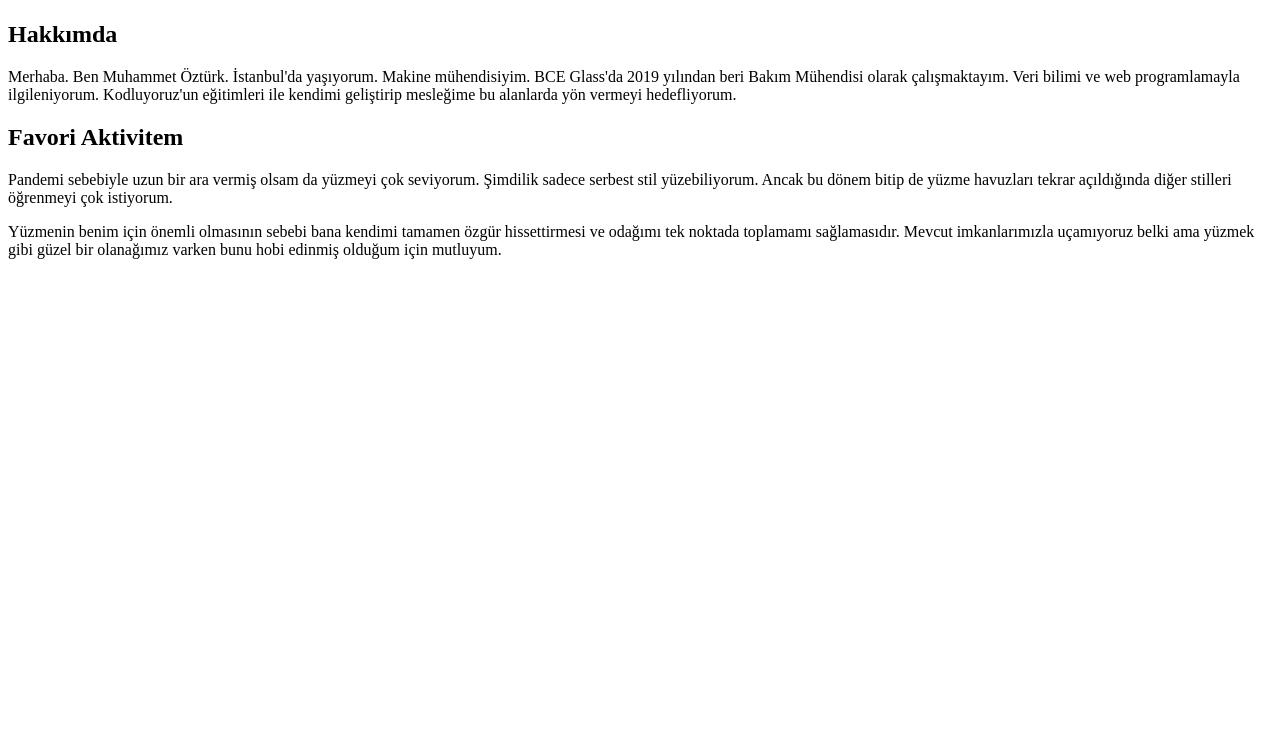
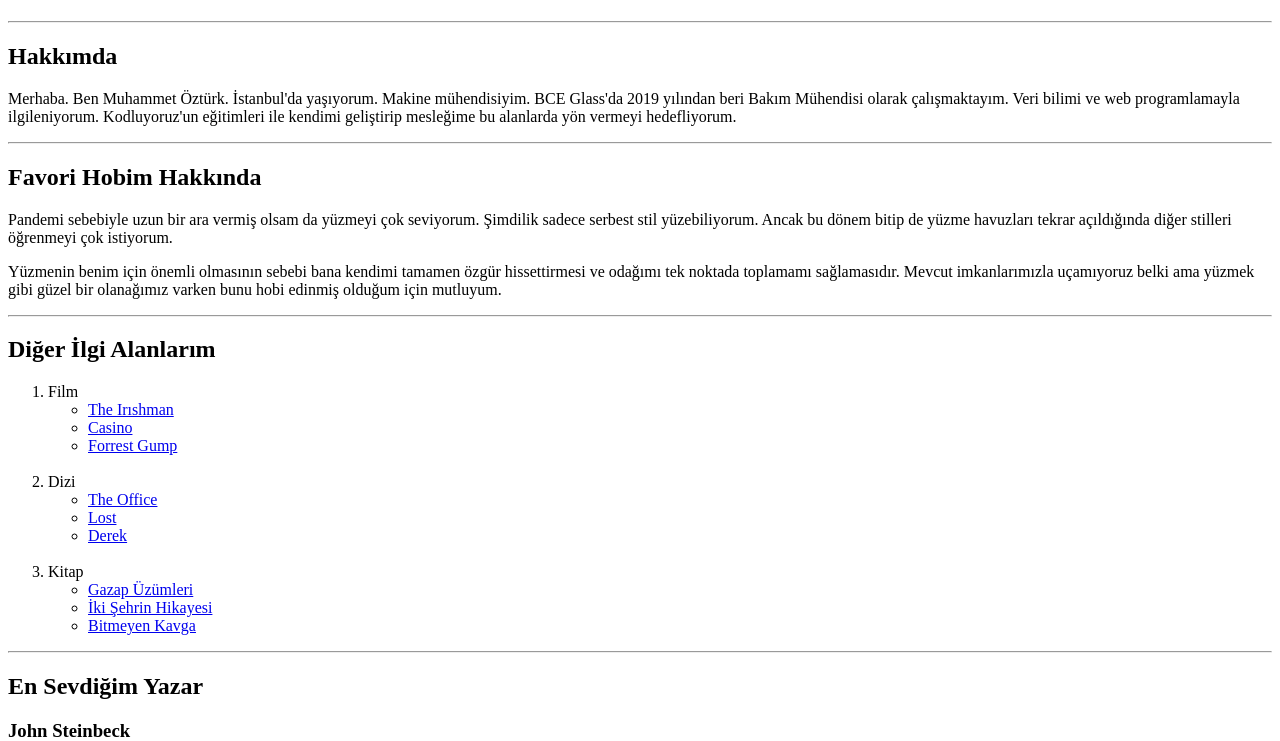
Before and after one commit to muhammetozturk95/exercises, a plain HTML site: page index.html in a window 1280 px wide. Shown: the part 59-800 px from the top of the page. Drawn offline with Linux system fonts and the light colour scheme.

Commit message:
ilgi alanları ve en sevdiğim yazar bölümü eklendi.

```diff
--- a/index.html
+++ b/index.html
@@ -7,16 +7,108 @@
 <body>
     <!-- Ana başlık -->
     <h1>Muhammet Öztürk</h1>
+    <hr>
 
+    <div>
         <!-- Hakkımda bölümü -->
         <h2>Hakkımda</h2>
         <p>Merhaba. Ben Muhammet Öztürk. İstanbul'da yaşıyorum. Makine mühendisiyim. BCE Glass'da 2019 yılından beri Bakım Mühendisi olarak çalışmaktayım. Veri bilimi ve web programlamayla ilgileniyorum. Kodluyoruz'un eğitimleri ile kendimi geliştirip mesleğime bu alanlarda yön vermeyi hedefliyorum. </p>
+    </div>
+    <hr>
 
+    <div>
             <!-- En sevdiğim hobim olan yüzmeden bahsettim -->
-    <h2>Favori Aktivitem </h2>
+            <h2>Favori Hobim Hakkında </h2>
             <p>Pandemi sebebiyle uzun bir ara vermiş olsam da yüzmeyi çok seviyorum. Şimdilik sadece serbest stil yüzebiliyorum. Ancak bu dönem bitip de yüzme havuzları tekrar açıldığında diğer stilleri öğrenmeyi çok istiyorum.</p>
 
-    <!-- Yüzmenin benim için neden önemli olduğundan bahsettim  -->
             <p>Yüzmenin benim için önemli olmasının sebebi bana kendimi tamamen özgür hissettirmesi ve odağımı tek noktada toplamamı sağlamasıdır. Mevcut imkanlarımızla uçamıyoruz belki ama yüzmek gibi güzel bir olanağımız varken bunu hobi edinmiş olduğum için mutluyum.</p>
+    </div>
+    <hr>
+    <div>
+        <h2>Diğer İlgi Alanlarım</h2>
+        <ol>
+            <li> Film
+                <ul>
+                    <li>
+                        <a href="https://www.imdb.com/title/tt1302006/?ref_=nv_sr_srsg_0">
+                            The Irıshman
+                        </a>
+                    </li>
+                    <li>
+                        <a href="https://www.imdb.com/title/tt0112641/?ref_=nv_sr_srsg_3">
+                            Casino
+                        </a>
+                    </li>
+                    <li>
+                        <a href="https://www.imdb.com/title/tt0109830/?ref_=nv_sr_srsg_0">
+                            Forrest Gump
+                        </a>
+                    </li>
+                </ul>
+            </li><br>
+            <li> Dizi
+                <ul>
+                    <li>
+                        <a href="https://www.imdb.com/title/tt0386676/?ref_=nv_sr_srsg_0">
+                            The Office
+                        </a>
+                    </li>
+                    <li>
+                        <a href="https://www.imdb.com/title/tt0411008/?ref_=nv_sr_srsg_0">
+                            Lost
+                        </a>
+                    </li>
+                    <li>
+                        <a href="https://www.imdb.com/title/tt2616280/?ref_=fn_al_tt_1">
+                            Derek
+                        </a>
+                    </li>
+                </ul>
+            </li><br>
+            <li> Kitap
+                <ul>
+                    <li>
+                        <a href="https://www.goodreads.com/book/show/9274970-gazap-z-mleri?from_search=true&from_srp=true&qid=sN1fqHdjto&rank=1">
+                            Gazap Üzümleri
+                        </a>
+                    </li>
+                    <li>
+                        <a href="https://www.goodreads.com/book/show/14743887-i-ki-ehrin-hik-yesi?ac=1&from_search=true&qid=Udt3be4Wb8&rank=1">
+                            İki Şehrin Hikayesi
+                        </a>
+                    </li>
+                    <li>
+                        <a href="https://www.goodreads.com/book/show/14743887-i-ki-ehrin-hik-yesi?ac=1&from_search=true&qid=Udt3be4Wb8&rank=1">
+                            Bitmeyen Kavga
+                        </a>
+                    </li>
+                </ul>
+            </li>
+        </ol>
+    </div>
+<hr>
+    <div>
+        <h2>En Sevdiğim Yazar</h2>
+        <h3>John Steinbeck</h3>
+        <img src="https://static.birgun.net/resim/haber-detay-resim/2017/02/27/john-steinbeck-115-dogum-gunun-kutlu-olsun-250319-5.jpg" alt="John Steinbeck">
+
+        <p>
+            <strong>JOHN STEINBECK</strong>, babası Prusya, annesi ise İrlanda göçmeni ırgat bir ailenin çocuğu olarak, 1902 yılında California'nın Salinas kentinde doğdu. Çocukluk ve ilkgençlik yılları boyunca okul dışındaki zamanını Salinas Vadisi'ndeki çiftliklerde çalışarak geçirdi. Eserlerinin çoğunda da mekân olarak burayı seçti. Erken yaşlarda yazar olmaya karar veren Steinbeck, 1919'da girdiği Stanford Üniversitesi'nde yalnızca yazarlığına katkısı olacağını düşündüğü derslere katıldı.Öğrenimini sürdürdüğü altı yıl boyunca tezgâhtarlık, ırgatlık, marangozluk, laborantlık, boyacılık, kapıcılık gibi pek çok işte çalıştı.
+        </p>
+
+        <p>
+            Steinbeck'in ilk romanlarından başlayarak emekçilerin yaşam koşullarını ve ilişkilerini başarıyla yansıtabilmesinde bu yaşam deneyimi etkili oldu. Üniversiteyi bıraktıktan sonra New York'a giderek gazetecilik yapmayı denedi ancak yazılarının büyük kısmını yayınlatmayı başaramayarak California'ya döndü. İlk romanı Altın Kupa (1929) fazla ilgi görmedi. Yazarlık yeteneği 1935 yılında Yukarı Mahalle'nin yayınlanmasının ardından dikkat çekti. Bu eserini her biri birer klasik sayılan Bitmeyen Kavga (1936), Fareler ve İnsanlar (1937) ve Pulitzer Ödülü kazanan Gazap Üzümleri (1939) takip etti.
+
+        </p>
+
+        <p>
+            Kitaplarında işçi sınıfının gündelik ilişkilerini, yaşam koşullarını ve mücadelelerini, döneminin ve çağımızın en temel toplumsal meselelerini tüm insani ayrıntılarıyla resmetti. Sardalye Sokağı, Cennetin Doğusu, İnci ve daha pek çok başyapıt veren yazar 1962 yılında edebiyata katkılarından dolayı Nobel Edebiyat Ödülü ile onurlandırıldı. Eserleri edebi değerleri kadar güncellikleriyle de övgü alan ve birçoğu sinemaya da uyarlanan Steinbeck, 1968 yılında öldü. <br>
+            <a href="https://www.selyayincilik.com/yazar/john-steinbeck-373" target="_blank">
+                Kaynak
+            </a>
+        </p>
+
+
+    </div>
 </body>
 </html>
```
Lines whose indentation alone changed are shown as unchanged.
